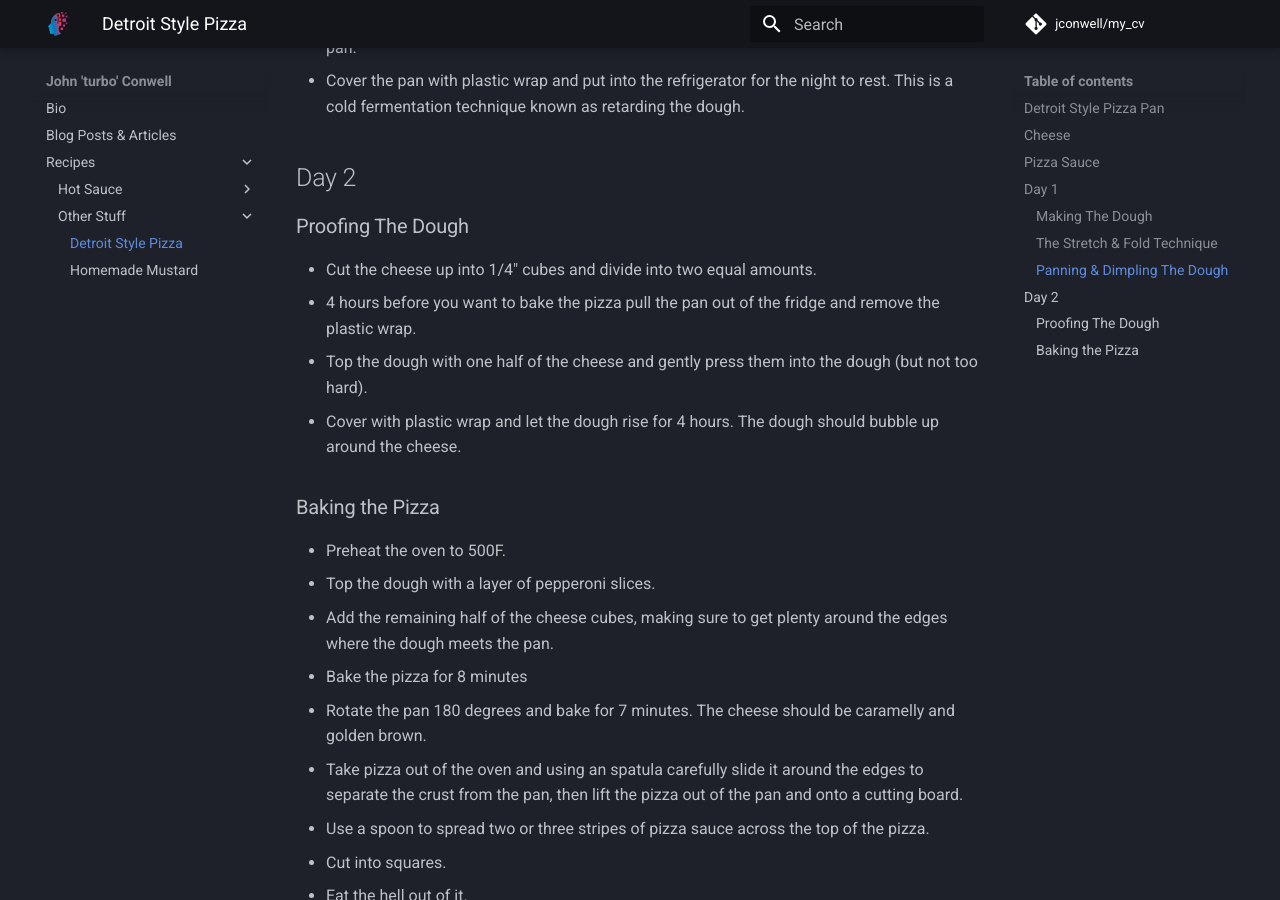
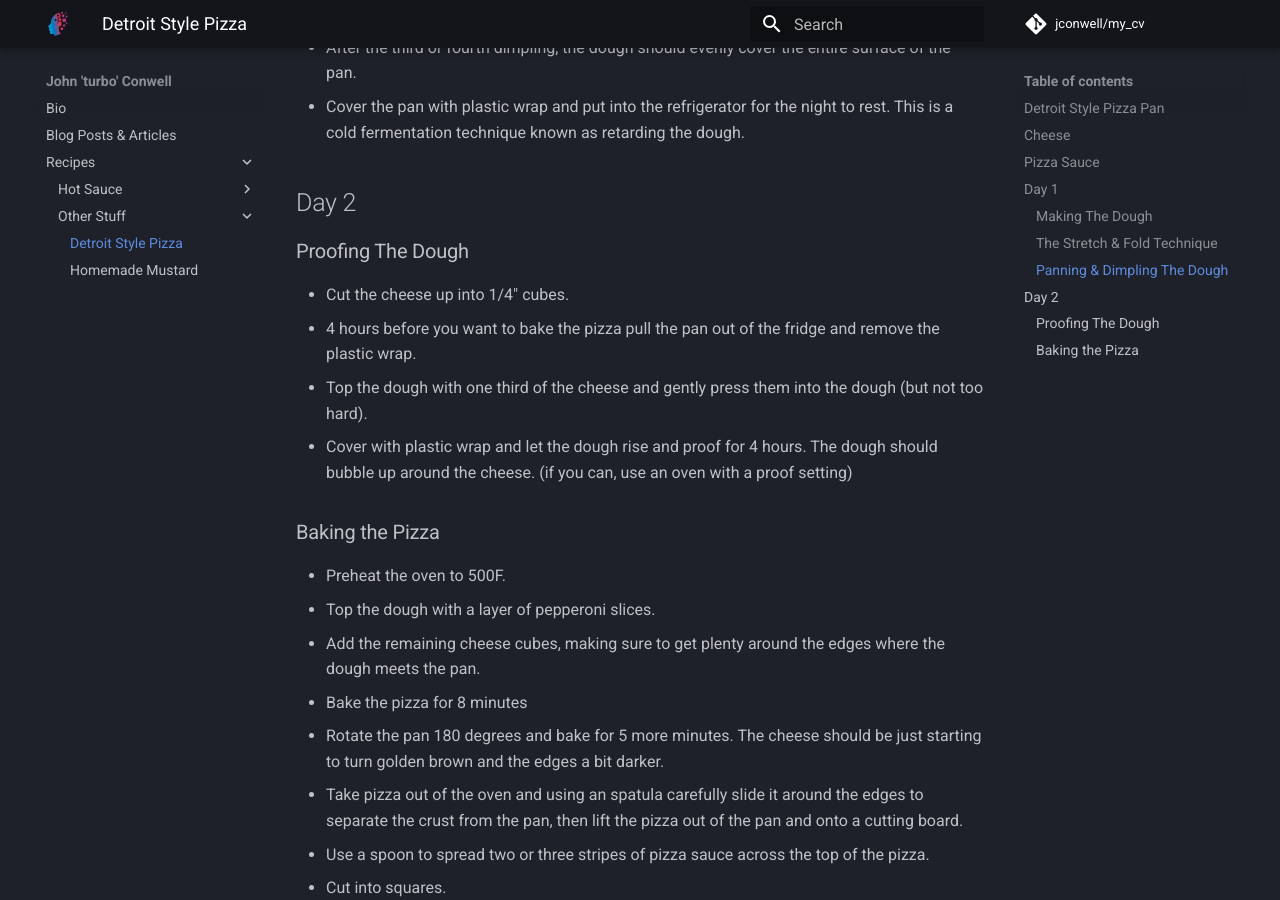
Before and after one commit to jconwell/iamjohn.me, an MkDocs documentation site: the page built from docs/Recipes/Other Stuff/detroit_pizza.md, in a window 1280 px wide and 900 px high, scrolled down 2824 px. Built offline with MkDocs 1.6.1 and Material for MkDocs 9.7.7, drawn with Linux system fonts in a browser that asks for light colours; comment, search, counter and statistics services are not loaded; some of the changed text lies outside the part shown.

Commit message:
update detriot

```diff
--- a/docs/Recipes/Other Stuff/detroit_pizza.md
+++ b/docs/Recipes/Other Stuff/detroit_pizza.md
@@ -11,7 +11,7 @@ The book this recipe is based on has a list of different pan sizes, and for each
 
 The pan I use is 10.5" x 15.5", but any size will do. You just have to adjust how much dough and cheese you use. The main thing to keep in mind is you want at least 2" if not 3" sides to the pan.
 
-_Note: After making this pizza a couple of times, for my size pan I just use all the dough._
+_Note for me: After making this pizza a couple of times, for my size pan just use all the dough and 25oz of cheese._
 
 ## Cheese
 
@@ -87,18 +87,18 @@ The dough will firm up after each stretch and fold. After the final stretch and
 
 ### Proofing The Dough
 
-- Cut the cheese up into 1/4" cubes and divide into two equal amounts.
+- Cut the cheese up into 1/4" cubes.
 - 4 hours before you want to bake the pizza pull the pan out of the fridge and remove the plastic wrap.
-- Top the dough with one half of the cheese and gently press them into the dough (but not too hard).
-- Cover with plastic wrap and let the dough rise for 4 hours. The dough should bubble up around the cheese.
+- Top the dough with one third of the cheese and gently press them into the dough (but not too hard).
+- Cover with plastic wrap and let the dough rise and proof for 4 hours. The dough should bubble up around the cheese. (if you can, use an oven with a proof setting)
 
 ### Baking the Pizza
 
 - Preheat the oven to 500F.
 - Top the dough with a layer of pepperoni slices.
-- Add the remaining half of the cheese cubes, making sure to get plenty around the edges where the dough meets the pan.
+- Add the remaining cheese cubes, making sure to get plenty around the edges where the dough meets the pan.
 - Bake the pizza for 8 minutes
-- Rotate the pan 180 degrees and bake for 7 minutes. The cheese should be caramelly and golden brown.
+- Rotate the pan 180 degrees and bake for 5 more minutes. The cheese should be just starting to turn golden brown and the edges a bit darker.
 - Take pizza out of the oven and using an spatula carefully slide it around the edges to separate the crust from the pan, then lift the pizza out of the pan and onto a cutting board.
 - Use a spoon to spread two or three stripes of pizza sauce across the top of the pizza.
 - Cut into squares.
```
Also changed, not shown: site/Recipes/Other Stuff/detroit_pizza.html, site/search/search_index.json, site/sitemap.xml, 1 other file.
